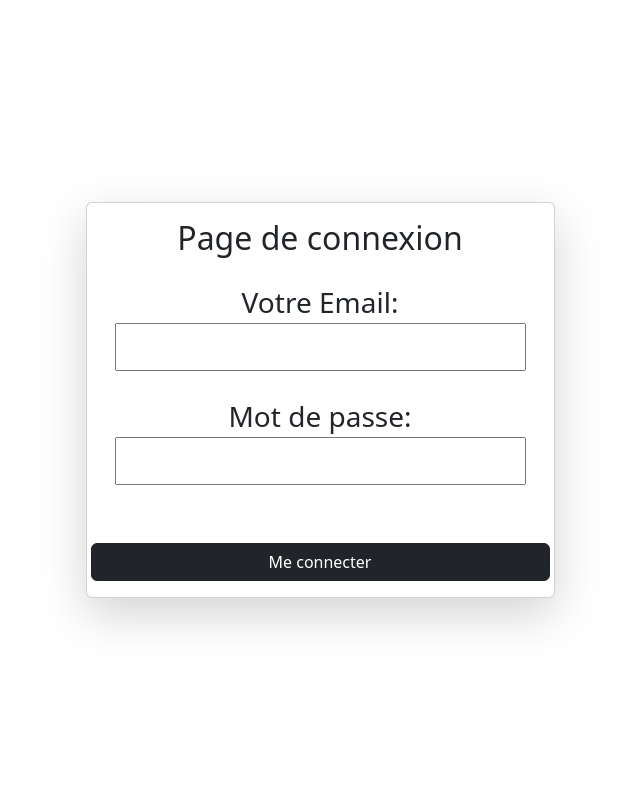
After one commit to rabia0000/afpaform, a PHP site: page /views/view-signin.php in a window 1280 px wide. The commit adds this page. Shown: the whole page, without its empty margins (320-960 px from the left). Run offline with PHP 8.4, Linux system fonts and the light colour scheme; a stand-in replaces the project's code that opens the database connection.

```diff
--- a/index.php
+++ b/index.php
@@ -18,6 +18,5 @@
 // require_once('close.php');
 
 // Redirection vers le contrôleur
-header("Location: controllers/controller-signup.php");
+header("Location: controllers/controller-signin.php");
 exit;
-?>
--- /dev/null
+++ b/views/view-signin.php
@@ -0,0 +1,71 @@
+<!DOCTYPE html>
+<html lang="en">
+
+<head>
+    <meta charset="UTF-8">
+    <meta name="viewport" content="width=device-width, initial-scale=1.0">
+    <link href="https://cdn.jsdelivr.net/npm/bootstrap@5.3.2/dist/css/bootstrap.min.css" rel="stylesheet" integrity="sha384-T3c6CoIi6uLrA9TneNEoa7RxnatzjcDSCmG1MXxSR1GAsXEV/Dwwykc2MPK8M2HN" crossorigin="anonymous">
+    <title>Document</title>
+    <style>
+        /* Définir la hauteur de la page pour centrer le contenu */
+        html,
+        body {
+            height: 100%;
+        }
+
+        /* Centrer le contenu verticalement */
+        body {
+            display: flex;
+            align-items: center;
+            justify-content: center;
+        }
+    </style>
+</head>
+
+<body>
+    <form class="row" method="POST" action="../controllers/controller-signin.php" novalidate>
+        <header>
+
+        </header>
+        <div class="container ">
+            <div class="row justify-content-center align-item-center">
+                <div class="col-md-12 h-75">
+                    <div class="card shadow-lg">
+                        <div class="card-body ">
+                            <h2 class="card-title text-center mb-4">Page de connexion</h2>
+                            <!-- EMAIL  -->
+                            <div class="text-center fs-3">
+                                <label for="email">Votre Email:</label><br>
+
+                                <input type="email" id="email" name="email" value="<?= isset($_POST['email']) ? htmlspecialchars($_POST['email']) : '' ?>" required>
+                                <span class="error">
+                                    <?php if (isset($errors['email'])) {
+                                        echo $errors['email'];
+                                    } ?>
+                            </div>
+                            </span><br>
+
+                            <!-- MOTS DE PASSE -->
+
+                            <div class="text-center fs-3">
+                                <label for="password">Mot de passe:</label><br>
+                                <input type="password" id="password" name="password">
+                                <span class="error text-danger">
+                                    <?php if (isset($errors['password'])) {
+                                        echo $errors['password'];
+                                    } ?>
+                                </span><br>
+                                <br>
+                            </div>
+
+
+                            <div class="row ">
+                                <input type="submit" value="Me connecter" class="btn btn-dark mt-3 ">
+                            </div>
+
+                            <div></div>
+                            <script src="https://cdn.jsdelivr.net/npm/bootstrap@5.3.2/dist/js/bootstrap.min.js" integrity="sha384-BBtl+eGJRgqQAUMxJ7pMwbEyER4l1g+O15P+16Ep7Q9Q+zqX6gSbd85u4mG4QzX+" crossorigin="anonymous"></script>
+
+</body>
+
+</html>
```
Also changed, not shown: connect.php (+0 -20 lines), controllers/controller-signin.php (added, +75 -0 lines), controllers/controller-signup.php (+7 -0 lines), home.php (added, +14 -0 lines), views/view-signup.php (+32 -14 lines), assets/img/plante.jpg (added), assets/img/plantee.jpg (added), assets/img/planteee.jpg (added), assets/style/style.css (renamed from assets/js/img/style/style.css).
